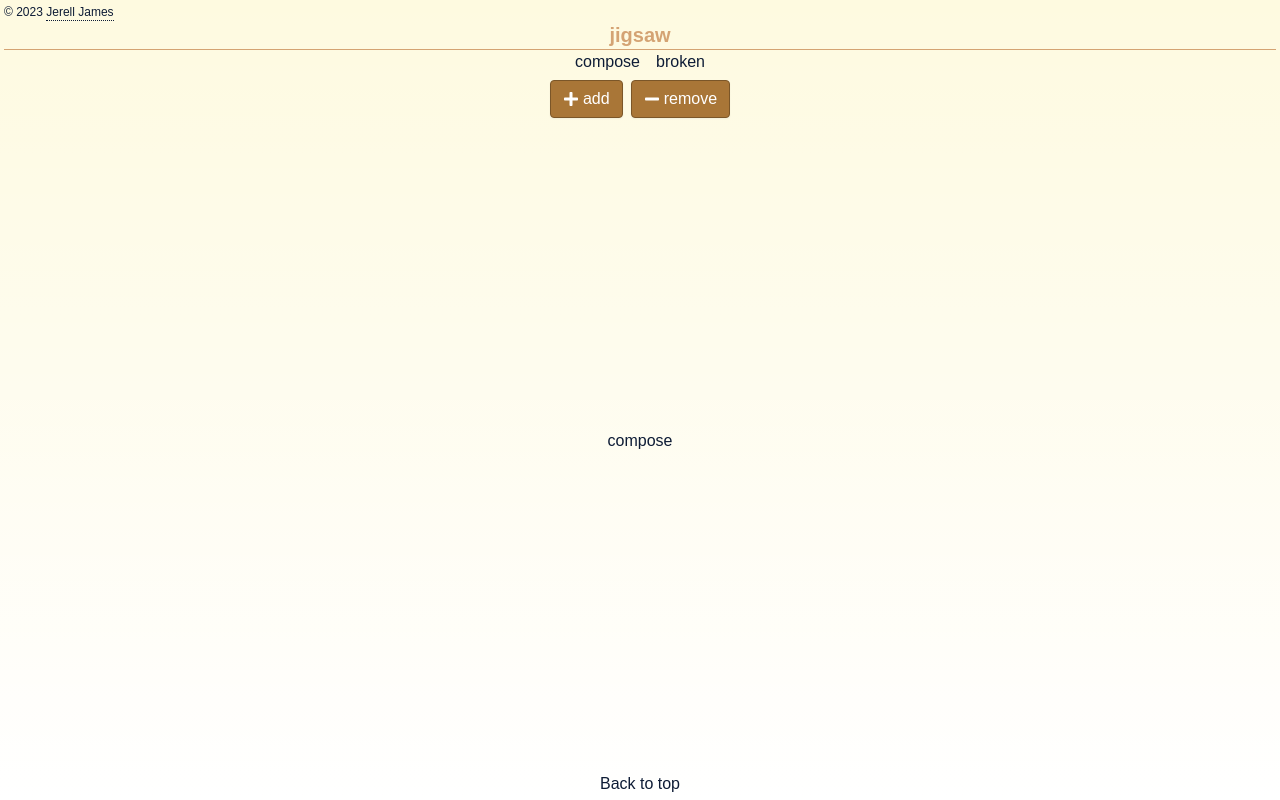
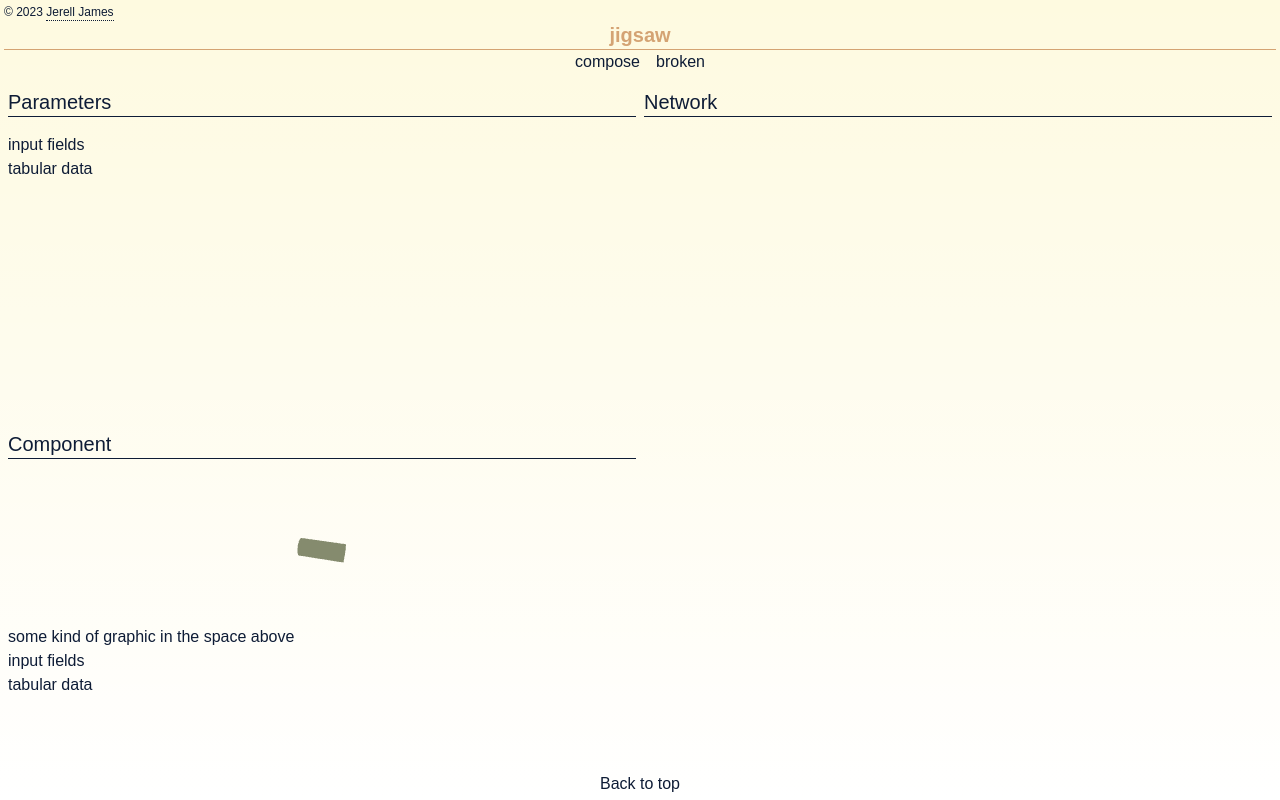
Before and after one commit to Jerell/jigsaw, a Next.js app in the folder frontend/: page /compose in a window 1280 px wide. Built offline with nearby package versions, Linux system fonts and the light colour scheme; a web font is replaced by a local one.

Commit message:
compose page layout

```diff
--- /dev/null
+++ b/frontend/src/app/compose/Stage.tsx
@@ -0,0 +1,17 @@
+'use client';
+import Plot, { d3svg } from '@/components/plot/d3';
+import { DataPlotter } from '@/components/plot/d3/DataPlotter';
+import getSvgWidthHeight from '@/components/plot/d3/getSvgWidthHeight';
+import { ComponentPropsWithRef } from 'react';
+
+export default function Stage({ className }: ComponentPropsWithRef<'svg'>) {
+  async function draw(svg: d3svg) {
+    const { width, height } = getSvgWidthHeight(svg);
+
+    svg.select('g.base').remove();
+    const base = svg.append('g').attr('class', 'base');
+  }
+
+  const plotter = new DataPlotter<[]>(draw);
+  return <Plot data={[]} dataPlotter={plotter} className={className} />;
+}
--- a/frontend/src/app/compose/layout.tsx
+++ /dev/null
@@ -1,12 +0,0 @@
-import { ReactNode } from 'react';
-import Controls from './Controls';
-
-export default function ComposeLayout({ children }: { children: ReactNode }) {
-  return (
-    <>
-      <Controls />
-      {children}
-      <div className='flex flex-col items-center gap-2'></div>
-    </>
-  );
-}
--- a/frontend/src/app/compose/page.tsx
+++ b/frontend/src/app/compose/page.tsx
@@ -1,7 +1,27 @@
+import CylinderScene from '@/components/plot/three/cylinder/CylinderScene';
+import Stage from './Stage';
+
 export default function Compose() {
   return (
-    <section className='flex flex-col items-center justify-around grow'>
-      <p>compose</p>
-    </section>
+    <div className='grid grid-cols-1 sm:grid-rows-2 sm:grid-cols-2 sm:grid-flow-col gap-2 w-full h-full grow'>
+      <section>
+        <h2>Parameters</h2>
+        <p>input fields</p>
+        <p>tabular data</p>
+      </section>
+
+      <section>
+        <h2>Component</h2>
+        <CylinderScene />
+        <p>some kind of graphic in the space above</p>
+        <p>input fields</p>
+        <p>tabular data</p>
+      </section>
+
+      <section className='row-span-2 h-full'>
+        <h2>Network</h2>
+        <Stage />
+      </section>
+    </div>
   );
 }
--- a/frontend/src/app/globals.css
+++ b/frontend/src/app/globals.css
@@ -86,4 +86,8 @@ main section {
   h2 {
     @apply mb-4;
   }
+
+  h2 + svg {
+    @apply -mt-4;
+  }
 }
--- a/frontend/src/app/layout.tsx
+++ b/frontend/src/app/layout.tsx
@@ -33,7 +33,7 @@ export default function RootLayout({
         ])}
       >
         <Header />
-        <main className='flex flex-col items-center h-full grow w-full'>
+        <main className='flex flex-col items-center h-full grow w-full p-2'>
           {children}
         </main>
         <a href='#header'>Back to top</a>
--- a/frontend/src/app/page.tsx
+++ b/frontend/src/app/page.tsx
@@ -7,10 +7,10 @@ export default function Home() {
         <CylinderScene />
       </div>
 
-      <div className='2xl:max-w-2xl w-full p-2 flex flex-col gap-4'>
+      <div className='2xl:max-w-2xl w-full flex flex-col gap-4'>
         <section>
           <h2>Abstract</h2>
-          <p className='sm:columns-2  gap-4'>
+          <p className='sm:columns-2 gap-4'>
             The red line moved across the page. With each millimeter it advanced
             forward, something changed in the room. The actual change taking
             place was difficult to perceive, but the change was real. The red
```
